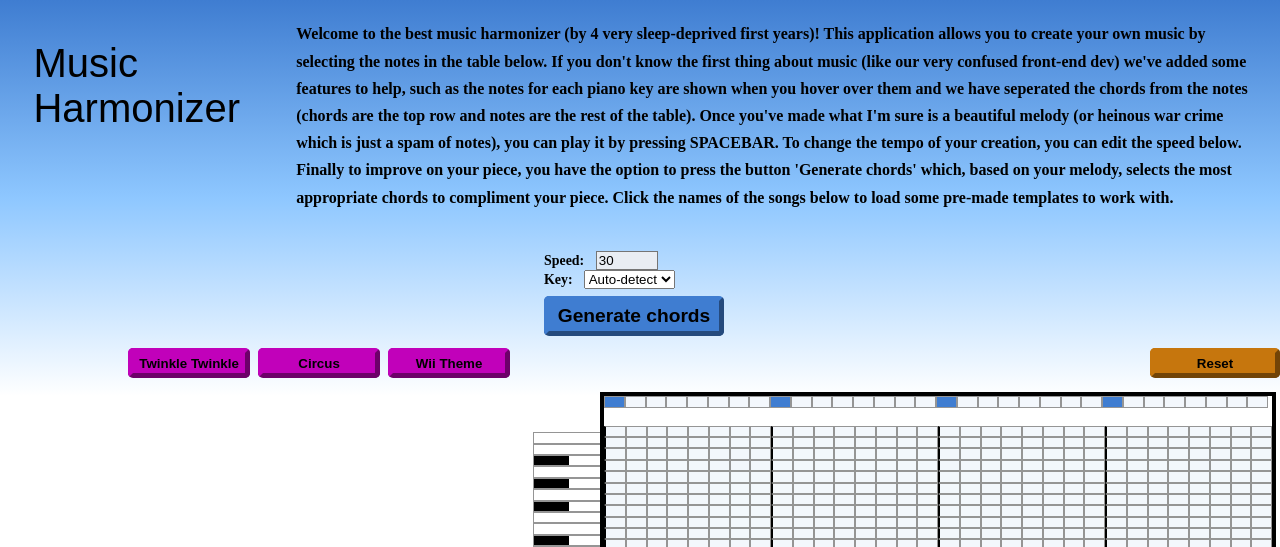
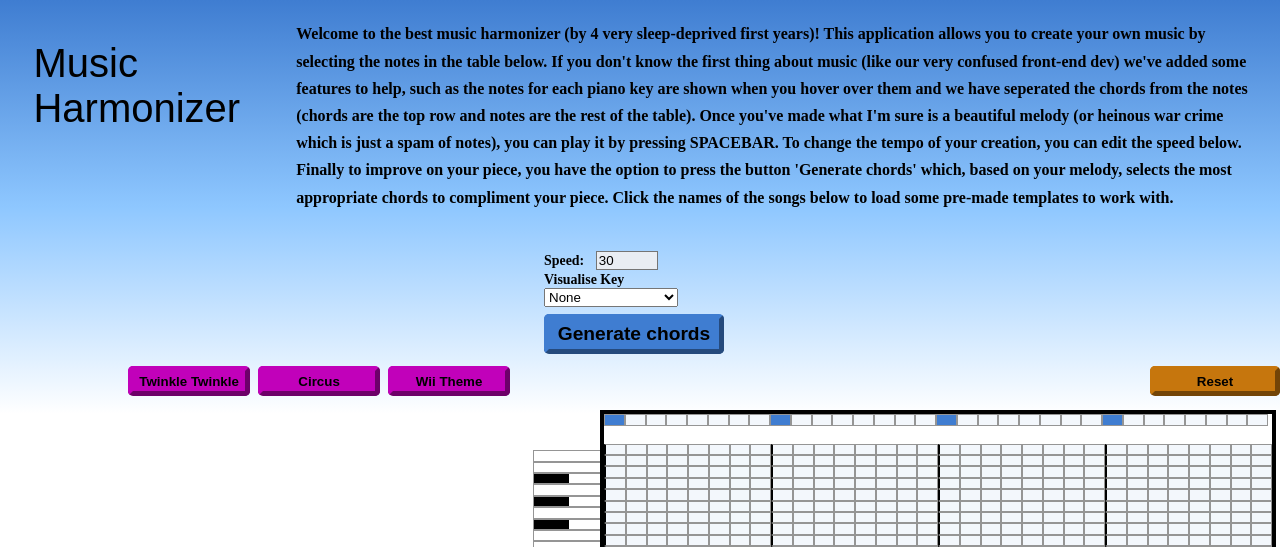
Before and after one commit to MiniMinnoww/HackSheffield9, a Flask app: page / in a window 1280 px wide. Shown: the top 547 px of the page. Run offline with Flask 3, Linux system fonts and the light colour scheme.

Commit message:
Specified that the key is only for visualisation

```diff
--- a/backend/static/css/style.css
+++ b/backend/static/css/style.css
@@ -75,6 +75,10 @@
     margin-left: auto;
 }
 
+.key:hover {
+    background-color: #AAAAAA;
+}
+
 .black-key {
     background-image: linear-gradient(to right, black 0%, black 50%, white 51%, white 100%);
     margin-right: 0;
@@ -85,9 +89,7 @@
     background-image: linear-gradient(to right, black 0%, black 50%, #AAAAAA 51%, #AAAAAA 100%);
 }
 
-.key:hover {
-    background-color: #AAAAAA;
-}
+
 
 #bpm {
     /*
--- a/backend/static/js/cells.js
+++ b/backend/static/js/cells.js
@@ -27,7 +27,7 @@ class Cell {
     }
 
     toggleInKeyStyle(i) {
-        if (i) this.element.style.backgroundColor = '#edc3c3'
+        if (i) this.element.style.backgroundColor = '#edd7d7'
         else this.element.style.backgroundColor = ''
     }
 
--- a/backend/templates/index.html
+++ b/backend/templates/index.html
@@ -28,21 +28,21 @@
             <label for="input_bpm"> Speed:</label>
             <input type="number" value="30" min="10" max="240" id="input_bpm">
             <br>
-            <label for="input_key">Key: </label>
+            <label for="input_key">Visualise Key </label>
                 <select name="key" id="input_key">
-                    <option value="-1">Auto-detect</option>
-                    <option value="0">C</option>
-                    <option value="1">C#/Db</option>
-                    <option value="2">D</option>
-                    <option value="3">D#/Eb</option>
-                    <option value="4">E</option>
-                    <option value="5">F</option>
-                    <option value="6">F#/Gb</option>
-                    <option value="7">G</option>
-                    <option value="8">G#/Ab</option>
-                    <option value="9">A</option>
-                    <option value="10">A#/Bb</option>
-                    <option value="11">B</option>
+                    <option value="-1">None</option>
+                    <option value="0">C major/A minor</option>
+                    <option value="1">Db major/Bb minor</option>
+                    <option value="2">D major/B minor</option>
+                    <option value="3">Eb major/C minor</option>
+                    <option value="4">E major/Db minor</option>
+                    <option value="5">F major/D minor</option>
+                    <option value="6">Gb major/Eb minor</option>
+                    <option value="7">G major/E minor</option>
+                    <option value="8">Ab major/F minor</option>
+                    <option value="9">A major/Gb minor</option>
+                    <option value="10">Bb major/G minor</option>
+                    <option value="11">B major/Ab minor</option>
                 </select>
         </section>
         <input type="button" value="Generate chords" id="goButton">
```
